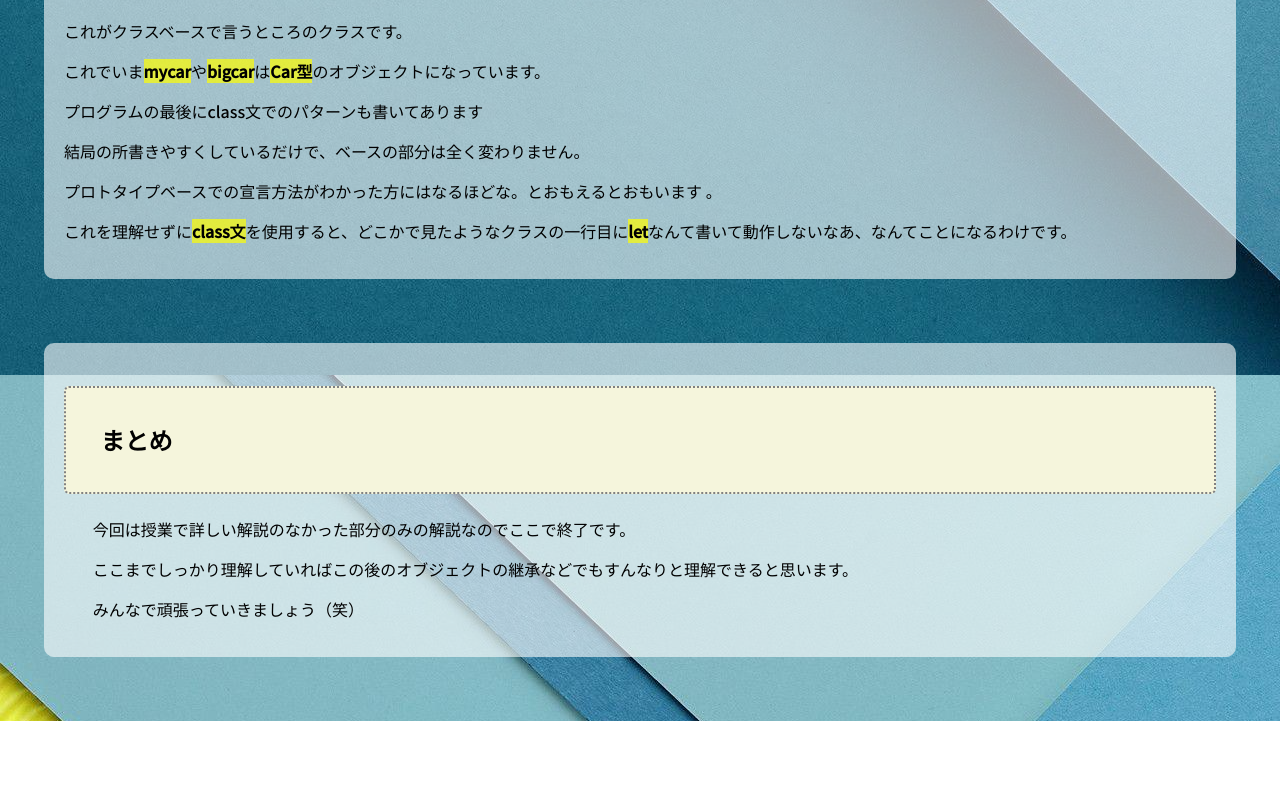
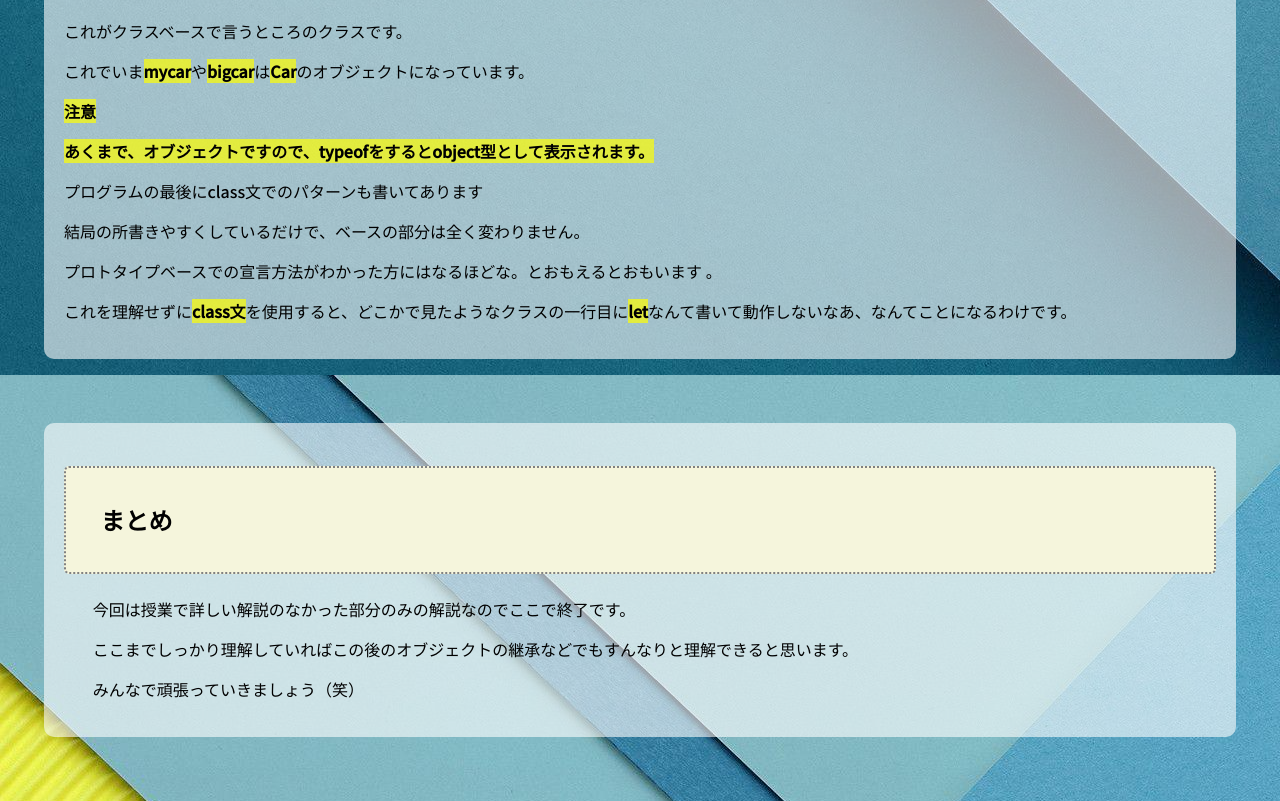
Before and after one commit to k018c1077/jsalt, a plain HTML site: page index.html in a window 1280 px wide. Shown: the part 4425-5226 px from the top of the page. Before the commit the page ends 5146 px from the top, so only its background shows below. Drawn offline with Linux system fonts and the light colour scheme.

Commit message:
Update index.html

```diff
--- a/index.html
+++ b/index.html
@@ -83,7 +83,9 @@
       <iframe height="800px" width="100%" src="https://repl.it/@k018c1077/JS3?lite=true" scrolling="no" frameborder="no" allowtransparency="true" allowfullscreen="true" sandbox="allow-forms allow-pointer-lock allow-popups allow-same-origin allow-scripts allow-modals"></iframe>
     </div>
     <p>これがクラスベースで言うところのクラスです。</p>
-    <p>これでいま<strong>mycar</strong>や<strong>bigcar</strong>は<strong>Car型</strong>のオブジェクトになっています。</p>
+    <p>これでいま<strong>mycar</strong>や<strong>bigcar</strong>は<strong>Car</strong>のオブジェクトになっています。</p>
+    <p><strong>注意</strong></p>
+    <p><strong>あくまで、オブジェクトですので、typeofをするとobject型として表示されます。</strong></p>
 
     <p>プログラムの最後にclass文でのパターンも書いてあります</p>
     <p>結局の所書きやすくしているだけで、ベースの部分は全く変わりません。</p>
```
